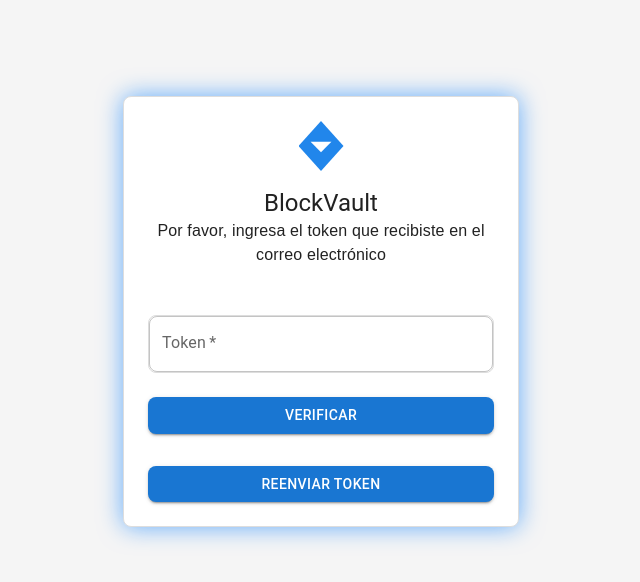
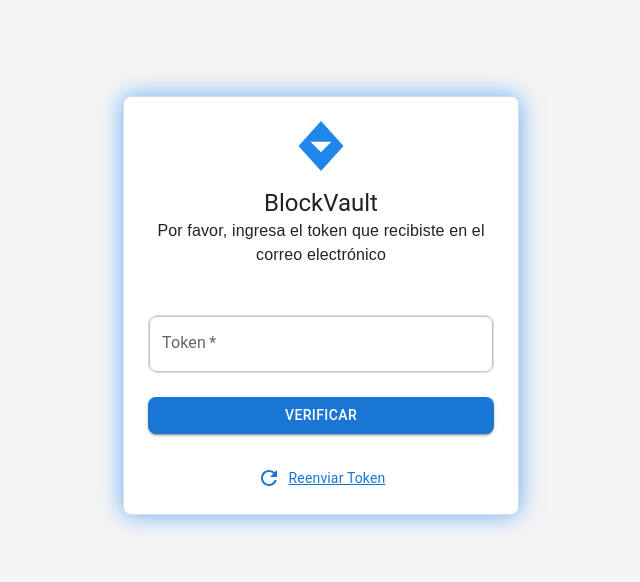
Before and after one commit to Erick-MC-Cedeno/Crypto-Wallet, a React (Create React App) app in the folder frontend/: page /verifytoken in a window 1280 px wide. Shown: the top 582 px of the page, without its empty margins (319-959 px from the left). Built offline with nearby package versions, Linux system fonts and the light colour scheme; no server answers.

Commit message:
New Updates DIC

```diff
--- a/frontend/src/components/verify-token.js
+++ b/frontend/src/components/verify-token.js
@@ -1,6 +1,7 @@
 import React, { useState, useRef, useEffect } from 'react';
 import { Typography, Box, Button, TextField, Grid, Alert, Container, CircularProgress } from '@mui/material';
 import ArrowDropDownIcon from '@mui/icons-material/ArrowDropDown';
+import RefreshIcon from '@mui/icons-material/Refresh';
 import { useHistory } from 'react-router-dom';
 import useAuth from '../hooks/useAuth';
 
@@ -8,6 +9,7 @@ const VerifyToken = () => {
     const [formValues, setFormValues] = useState({ token: '' });
     const { verifyToken, error } = useAuth();
     const [loading, setLoading] = useState(false);
+    const [localError, setLocalError] = useState(null);
     const history = useHistory();
     const isMounted = useRef(true);
 
@@ -26,7 +28,7 @@ const VerifyToken = () => {
 
         const storedEmail = localStorage.getItem('email');
         if (!storedEmail) {
-            alert('No se encontró el correo electrónico. Por favor, asegúrate de que estés autenticado.');
+            setLocalError('No se encontró el correo electrónico. Por favor, asegúrate de que estés autenticado.'); // Mensaje de error si no se encuentra el correo
             return;
         }
 
@@ -121,16 +123,29 @@ const VerifyToken = () => {
                         </Button>
                     </Grid>
                     <Grid item xs={12}>
-                        <Button
+                        <Box
+                            sx={{
+                                display: 'flex',
+                                justifyContent: 'center',
+                                alignItems: 'center',
+                                mt: 2,
+                                cursor: 'pointer',
+                                textDecoration: 'underline',
+                                color: 'primary.main'
+                            }}
                             onClick={handleResend}
-                            variant="contained"
-                            color="primary"
-                            fullWidth
-                            sx={{ mt: 2, borderRadius: 2 }}
                         >
-                            Reenviar Token
-                        </Button>
+                            <RefreshIcon sx={{ mr: 1 }} />
+                            <Typography variant="body2">Reenviar Token</Typography>
+                        </Box>
                     </Grid>
+                    {localError && (
+                        <Grid item xs={12}>
+                            <Alert severity="error" sx={{ mt: 2 }}>
+                                {localError}
+                            </Alert>
+                        </Grid>
+                    )}
                     {error && (
                         <Grid item xs={12}>
                             <Alert severity="error" sx={{ mt: 2 }}>
```
Also changed, not shown: 12 other files (tests, documents, lock files or other folders).
